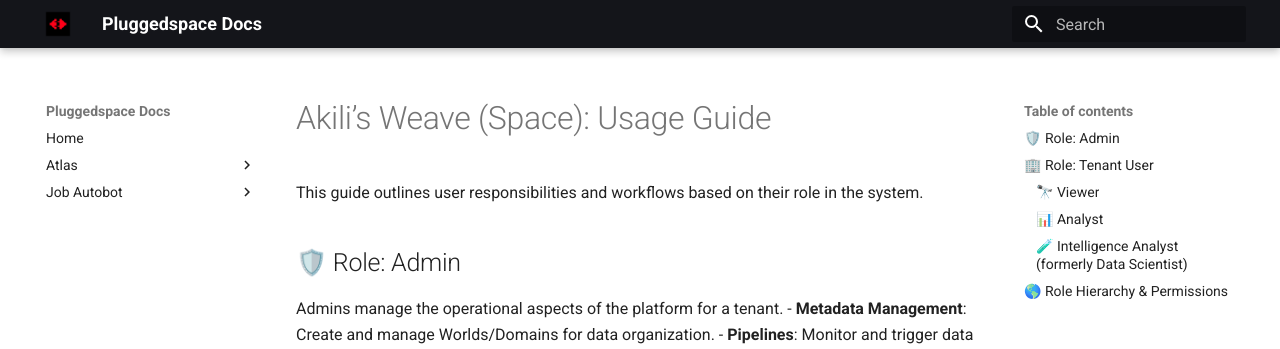
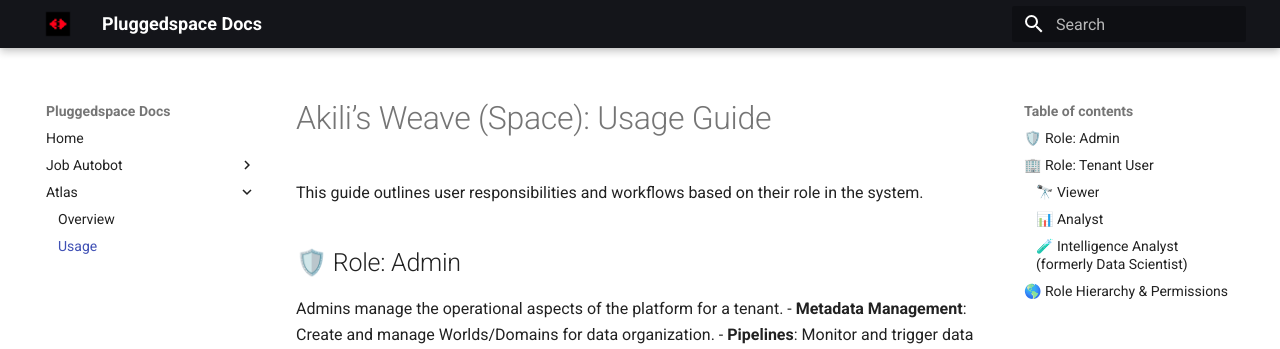
Before and after one commit to pluggedspace/pluggedspace-docs, an MkDocs documentation site: the page built from docs/data/usage.md, in a window 1280 px wide. Shown: the top 349 px of the page. Built offline with MkDocs 1.6.1 and Material for MkDocs 9.7.7, drawn with Linux system fonts in a browser that asks for light colours.

Commit message:
Reorganize Atlas section in mkdocs.yml

```diff
--- a/mkdocs.yml
+++ b/mkdocs.yml
@@ -38,7 +38,8 @@
 
 nav:
   - Home: index.md
+  - Job Autobot:
+      - Overview: models/job/index.md
   - Atlas:
       - Overview: data/index.md
-  - Job Autobot:
-      - Overview: models/job/index.md
+      - Usage: data/usage.md
```
